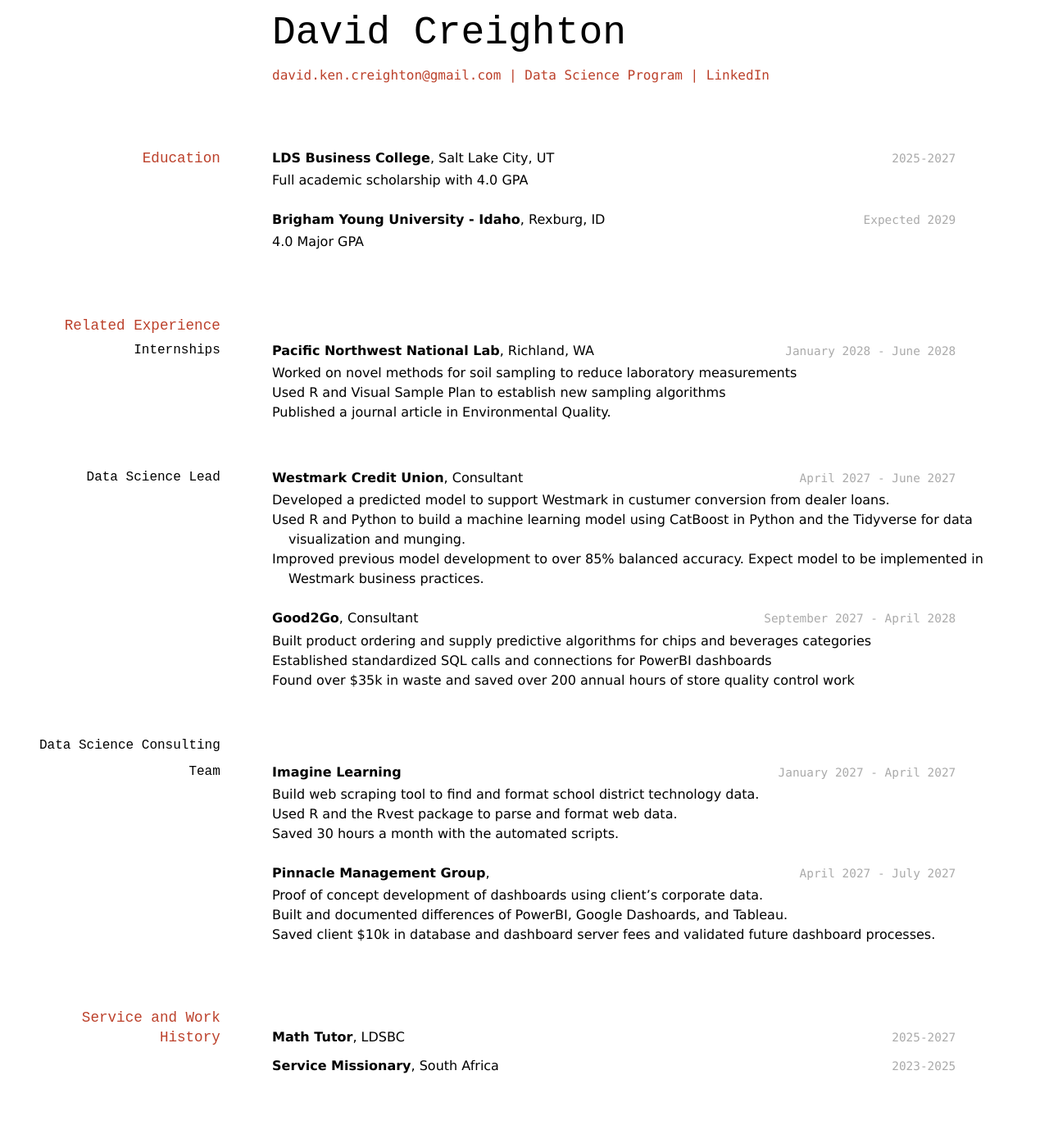
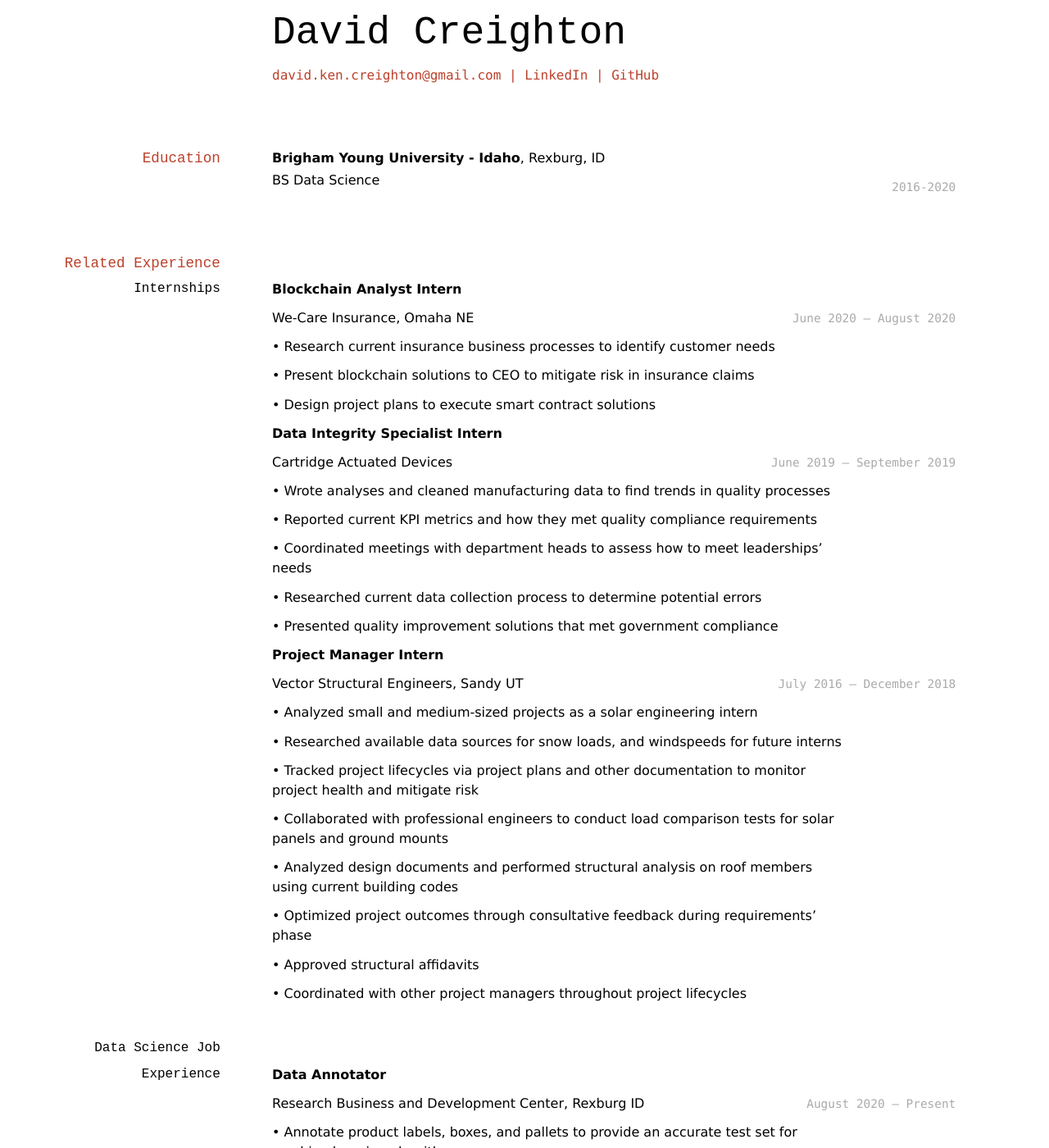
Before and after one commit to byuids-resumes/creighton_resume, a Jekyll site: the page built from docs/index.md, in a window 1280 px wide and 1400 px high. Shown: the whole window at 82% size. Built offline with Jekyll 4.4.1, drawn with Linux system fonts in a browser that asks for light colours; some of the changed text lies outside the part shown.

Commit message:
ye olde resume

```diff
--- a/docs/index.md
+++ b/docs/index.md
@@ -7,80 +7,161 @@ title: David Creighton's Resume
 
 <div id="webaddress">
 <a href="david.ken.creighton@gmail.com">david.ken.creighton@gmail.com</a>
-| <a href="https://byuidatascience.github.io/development.html">Data Science Program</a>
-| <a href="https://www.linkedin.com/groups/13537407/">LinkedIn</a>
+| <a href="https://linkedin.com/in/david-creighton">LinkedIn</a>
+| <a href="https://github.com/creightond">GitHub</a>
 </div>
 
-<!-- https://www.monique.tech/the-art-of-markdown -->
 
 ## Education
 
-`2025-2027`
-__LDS Business College__, Salt Lake City, UT
 
-- Full academic scholarship with 4.0 GPA
-
-`Expected 2029`
 __Brigham Young University - Idaho__, Rexburg, ID
 
-- 4.0 Major GPA
+`2016-2020`
+- BS Data Science
+
 
 
 ## Related Experience
 
 ### Internships
 
-`January 2028 - June 2028`
-__Pacific Northwest National Lab__, Richland, WA
 
-- Worked on novel methods for soil sampling to reduce laboratory measurements
-- Used R and Visual Sample Plan to establish new sampling algorithms
-- Published a journal article in Environmental Quality.
 
-### Data Science Lead
+__Blockchain Analyst Intern__
 
-`April 2027 - June 2027`
-__Westmark Credit Union__, Consultant
+`June 2020 – August 2020`
 
-- Developed a predicted model to support Westmark in custumer conversion from dealer loans.
-- Used R and Python to build a machine learning model using CatBoost in Python and the Tidyverse for data visualization and munging.
-- Improved previous model development to over 85% balanced accuracy. Expect model to be implemented in Westmark business practices.
+We-Care Insurance, Omaha NE
 
-`September 2027 - April 2028`
-__Good2Go__, Consultant
+•	Research current insurance business processes to identify customer needs
 
-- Built product ordering and supply predictive algorithms for chips and beverages categories
-- Established standardized SQL calls and connections for PowerBI dashboards
-- Found over $35k in waste and saved over 200 annual hours of store quality control work
+•	Present blockchain solutions to CEO to mitigate risk in insurance claims
+
+•	Design project plans to execute smart contract solutions
+
+
+
+__Data Integrity Specialist Intern__
+
+`June 2019 – September 2019`
+
+Cartridge Actuated Devices
+
+•	Wrote analyses and cleaned manufacturing data to find trends in quality processes
+
+•	Reported current KPI metrics and how they met quality compliance requirements
+
+•	Coordinated meetings with department heads to assess how to meet leaderships’ needs
+
+•	Researched current data collection process to determine potential errors
+
+•	Presented quality improvement solutions that met government compliance
+
+__Project Manager Intern__
+
+`July 2016 – December 2018`
+
+Vector Structural Engineers, Sandy UT
+
+•	Analyzed small and medium-sized projects as a solar engineering intern
+
+•	Researched available data sources for snow loads, and windspeeds for future interns
+
+•	Tracked project lifecycles via project plans and other documentation to monitor project health and mitigate risk
+
+•	Collaborated with professional engineers to conduct load comparison tests for solar panels and ground mounts
+
+•	Analyzed design documents and performed structural analysis on roof members using current building codes
+
+•	Optimized project outcomes through consultative feedback during requirements’ phase
+
+•	Approved structural affidavits
+
+•	Coordinated with other project managers throughout project lifecycles
+
+
+### Data Science Job Experience
+
+
+__Data Annotator__
+
+`August 2020 – Present`
+
+Research Business and Development Center, Rexburg ID
+
+•	Annotate product labels, boxes, and pallets to provide an accurate test set for machine learning algorithms
+
+•	Research image processing machine learning applied in the algorithm
+
+
+__Data Science Consultant__
+
+`August 2020 – November 2020`
+
+Brigham Young University, Rexburg ID
+
+•	Clean education data for the assistant dean of education
+
+•	Analyze discrepancies in data quality to ensure data integrity
+
+•	Build dynamic Shiny Applications for R
+
+•	Run statistical inference tests to see the success in education development
 
 ### Data Science Consulting Team
 
-`January 2027 - April 2027`
-__Imagine Learning__
+__VP of Project Management__
 
-- Build web scraping tool to find and format school district technology data.
-- Used R and the Rvest package to parse and format web data.
-- Saved 30 hours a month with the automated scripts.
+`July 2020 – Present`
 
-`April 2027 - July 2027`
-__Pinnacle Management Group__,
+Brigham Young University, Rexburg ID
 
-- Proof of concept development of dashboards using client's corporate data.
-- Built and documented differences of PowerBI, Google Dashoards, and Tableau.
-- Saved client $10k in database and dashboard server fees and validated future dashboard processes.
+•	Organize team meetings with leadership positions
+
+•	Collect team velocity from project managers
+
+•	Lead project managers in appropriate project management methodologies
+
+•	Analyze actual performance metrics against the plan and make adjustments consistent with plan objectives
+
+•	Direct, obtain, motivate and manage people; and manage the work and resources involved
 
 
-## Service and Work History
+__Project Manager Lineage Logistics__
 
-`2025-2027`
-__Math Tutor__, LDSBC
+Data Science Society,  Research Business and Development Center, Brigham Young University, Rexburg ID
+
+`January 2020 – December 2020`
+
+•	Build a simulation to optimize warehouse logistics
+
+•	Recruit team members with software development skill
+
+•	Organize a software development team into groups according to skill
+
+•	Lead team meetings to determine project progress
+
+•	Create a project plan to solve time optimization at Lineage Logistics
+
+•	Teach object oriented programming paradigm
+
+•	Council team members where to find resources to build skills
+
+•	Collaborate with key stakeholders to present agile solutions
+
+•	Groom product backlog, and sprint backlog
 
 
-`2023-2025`
-__Service Missionary__, South Africa
+
+## Service
+
+
+`2013-2015`
+__Service Missionary__, Monterrey Mexico
 
 
 
 <!-- ### Footer
 
-Last updated: May 2013 -->
+Last updated: December 2020 -->
```
